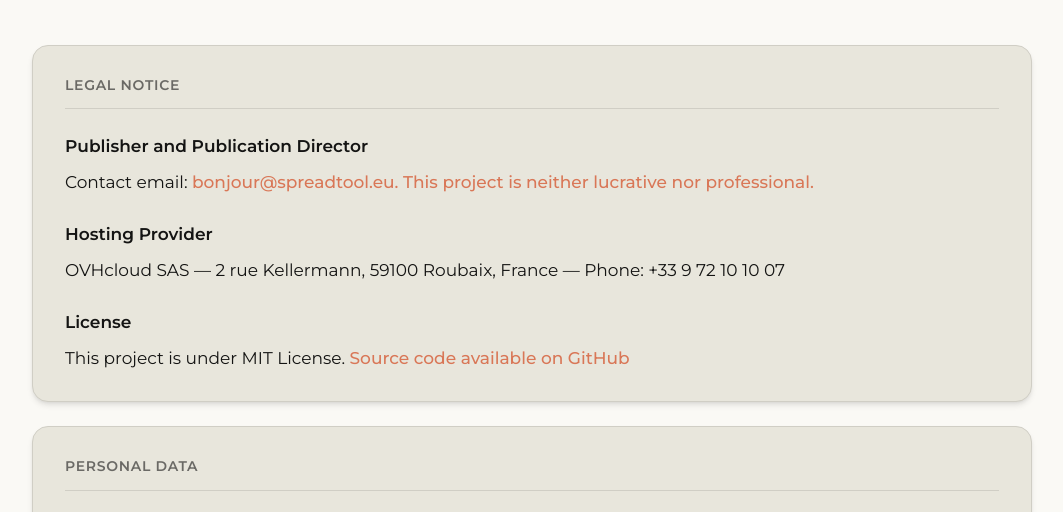
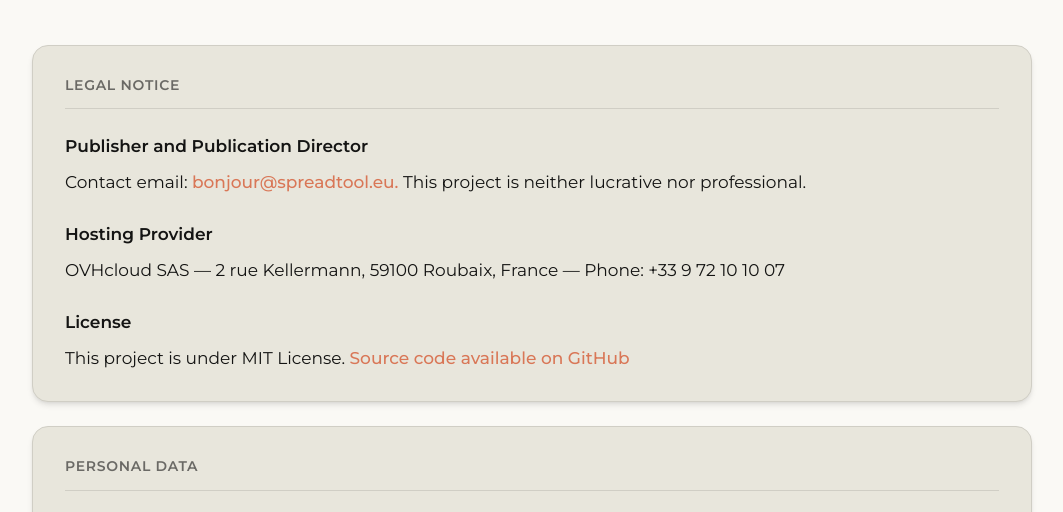
Before and after one commit to r3m8/spreadtool, a plain HTML site: page en/legal.html in a window 1280 px wide. Shown: the part 231-743 px from the top of the page, without its empty margins (108-1171 px from the left). Drawn offline with Linux system fonts and the light colour scheme.

Commit message:
fix(legal): href text

```diff
--- a/en/legal.html
+++ b/en/legal.html
@@ -69,7 +69,7 @@
 
       <div class="legal-section">
         <p class="legal-section-title">Publisher and Publication Director</p>
-        <p class="legal-section-desc">Contact email: <a href="mailto:bonjour@spreadtool.eu">bonjour@spreadtool.eu. This project is neither lucrative nor professional.</a></p>
+        <p class="legal-section-desc">Contact email: <a href="mailto:bonjour@spreadtool.eu">bonjour@spreadtool.eu.</a> This project is neither lucrative nor professional.</p>
       </div>
 
       <div class="legal-section">
```
Also changed, not shown: legal.html (+1 -1 lines).
